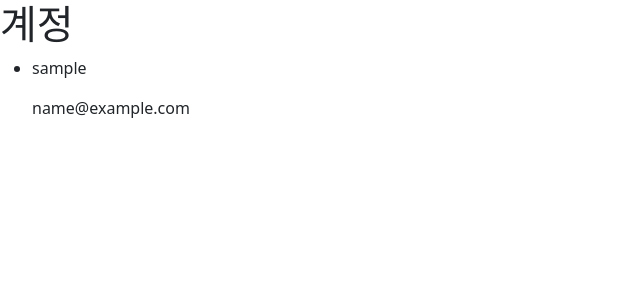
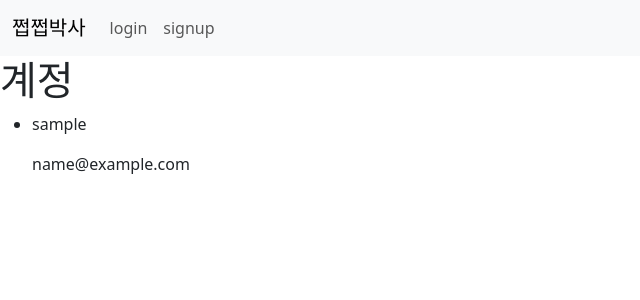
Before and after one commit to woocheolll/Dr.JJ, a Django app: template accounts/templates/accounts/index.html in a window 1280 px wide. Shown: the top 300 px of the page, without its empty margins (0-640 px from the left). Run offline with Django 3.2, Linux system fonts and the light colour scheme; the template is opened without the code that fills it: values that come from a table or form of the project are taken from there, others are empty; tables that the repository leaves empty hold one stand-in row (values such as "Sample post"); some libraries are stand-ins or nearby versions.

Commit message:
base.html

```diff
--- a/templates/base.html
+++ b/templates/base.html
@@ -14,6 +14,39 @@
   <title>쩝쩝박사</title>
 </head>
 <body>
+  <nav class="navbar navbar-expand-lg bg-light">
+    <div class="container-fluid">
+      <a class="navbar-brand" href="{% url 'articles:index' %}">쩝쩝박사</a>
+      <button class="navbar-toggler" type="button" data-bs-toggle="collapse" data-bs-target="#navbarSupportedContent" aria-controls="navbarSupportedContent" aria-expanded="false" aria-label="Toggle navigation">
+        <span class="navbar-toggler-icon"></span>
+      </button>
+      <div class="collapse navbar-collapse justify-content-end" id="navbarSupportedContent">
+        {% if request.user.is_authenticated %}
+        <form class="d-flex m-2" role="search">
+          <input class="form-control me-2" type="search" placeholder="Search" aria-label="Search">
+          <button class="btn btn-outline-success" type="submit">Go</button>
+        </form>
+        <ul class="navbar-nav mb-2 mb-lg-0">
+          <li class="nav-item">
+            <a class="nav-link active" aria-current="page" href="{% url 'accounts:detail' request.user.pk %}">Hi, {{ request.user.username }}</a>
+          </li>
+          <li class="nav-item">
+            <a class="nav-link active" aria-current="page" href="{% url 'accounts:logout' %}">logout</a>
+          </li>
+        </ul>
+          {% else %}
+          <ul class="navbar-nav me-auto mb-2 mb-lg-0">
+            <li class="nav-item">
+                <a class="nav-link" aria-current="page" href="{% url 'accounts:login' %}">login</a>
+            </li>
+            <li class="nav-item">
+                <a class="nav-link" href="{% url 'accounts:signup' %}" >signup</a>
+            </li>
+        </ul>
+        {% endif %}
+      </div>
+    </div>
+  </nav>
   {% block content %}{% endblock %}
   {% block js %}{% endblock js %}
 </body>
```
Also changed, not shown: articles/templates/articles/index.html (+33 -3 lines).
